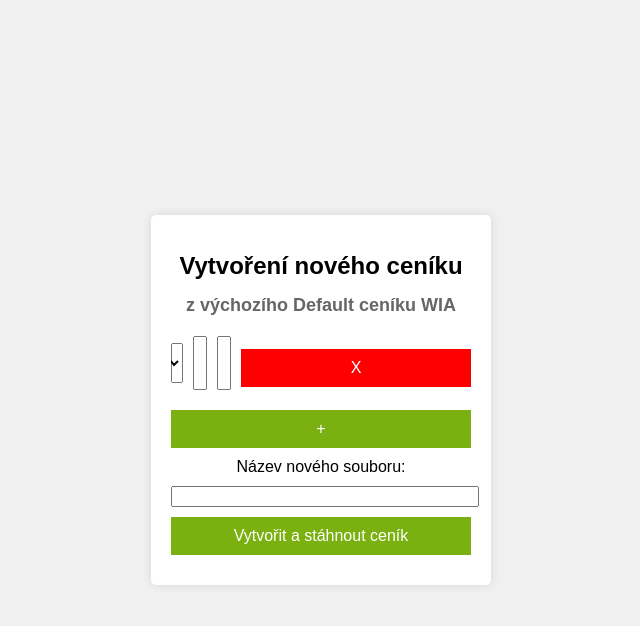
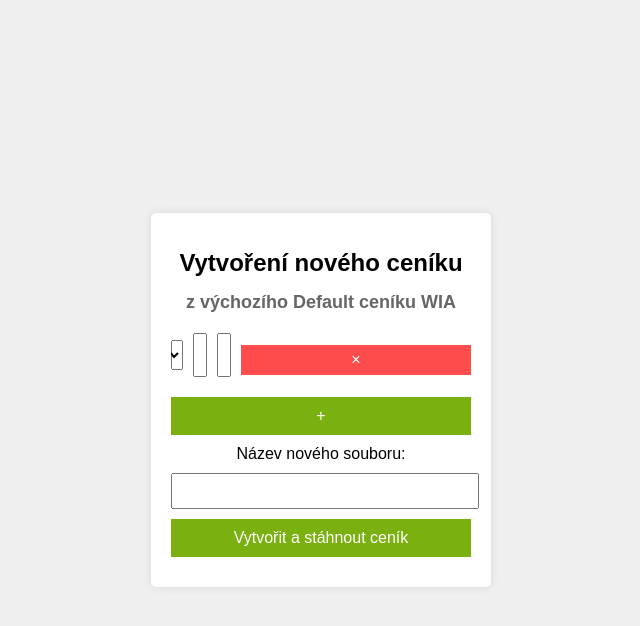
Before and after one commit to zdendael/sws_ceniky, a Flask app: page / in a window 1280 px wide. Shown: the top 626 px of the page, without its empty margins (319-959 px from the left). Run offline with Flask 3, Linux system fonts and the light colour scheme.

Commit message:
Update index.html

```diff
--- a/templates/index.html
+++ b/templates/index.html
@@ -19,19 +19,20 @@
         .zone-group select,
         .zone-group input {
             margin-right: 10px;
-            height: 40px;  /* Zvýšení výšky input polí */
+            height: 30px;  /* Nastavení výšky input polí */
             padding: 5px;
             font-size: 16px;  /* Zvýšení velikosti písma */
             flex: 1;  /* Umožňuje input polím růst */
         }
         .zone-group .remove-button {
-            background-color: #ff0000;
+            background-color: #ff4c4c;
             color: white;
             border: none;
-            padding: 10px;
+            padding: 5px 10px;
             cursor: pointer;
             font-size: 16px;
             margin-top: 10px;
+            height: 30px;
         }
         .add-button, button[type="submit"] {
             background-color: #7ab00f;
@@ -41,6 +42,9 @@
             cursor: pointer;
             font-size: 16px;
             margin-top: 10px;
+        }
+        .add-button:hover, button[type="submit"]:hover {
+            background-color: #43780b;  /* Barva po přejetí myší */
         }
         .add-button {
             display: block;
@@ -59,6 +63,9 @@
             color: red;
             list-style-type: none;
             padding: 0;
+        }
+        label {
+            font-size: 16px;
         }
     </style>
 </head>
@@ -86,12 +93,12 @@
                     </select>
                     <input type="text" name="cena_hovoru" placeholder="Cena hovoru (halíře za sekundu)" required>
                     <input type="text" name="tarifikace" class="tarifikace" placeholder="Tarifikace (nepovinné)">
-                    <button type="button" class="remove-button" onclick="removeZone(this)">X</button>
+                    <button type="button" class="remove-button" onclick="removeZone(this)">×</button>
                 </div>
             </div>
             <button type="button" class="add-button" onclick="addZone()">+</button>
             <label for="nazev_noveho_souboru">Název nového souboru:</label>
-            <input type="text" id="nazev_noveho_souboru" name="nazev_noveho_souboru" required>
+            <input type="text" id="nazev_noveho_souboru" name="nazev_noveho_souboru" required style="height: 30px;">
             <button type="submit">Vytvořit a stáhnout ceník</button>
         </form>
     </div>
@@ -110,7 +117,7 @@
                 </select>
                 <input type="text" name="cena_hovoru" placeholder="Cena hovoru (halíře za sekundu)" required>
                 <input type="text" name="tarifikace" class="tarifikace" placeholder="Tarifikace (nepovinné)">
-                <button type="button" class="remove-button" onclick="removeZone(this)">X</button>
+                <button type="button" class="remove-button" onclick="removeZone(this)">×</button>
             `;
             zoneContainer.appendChild(newZoneGroup);
             updateZoneOptions();
```
